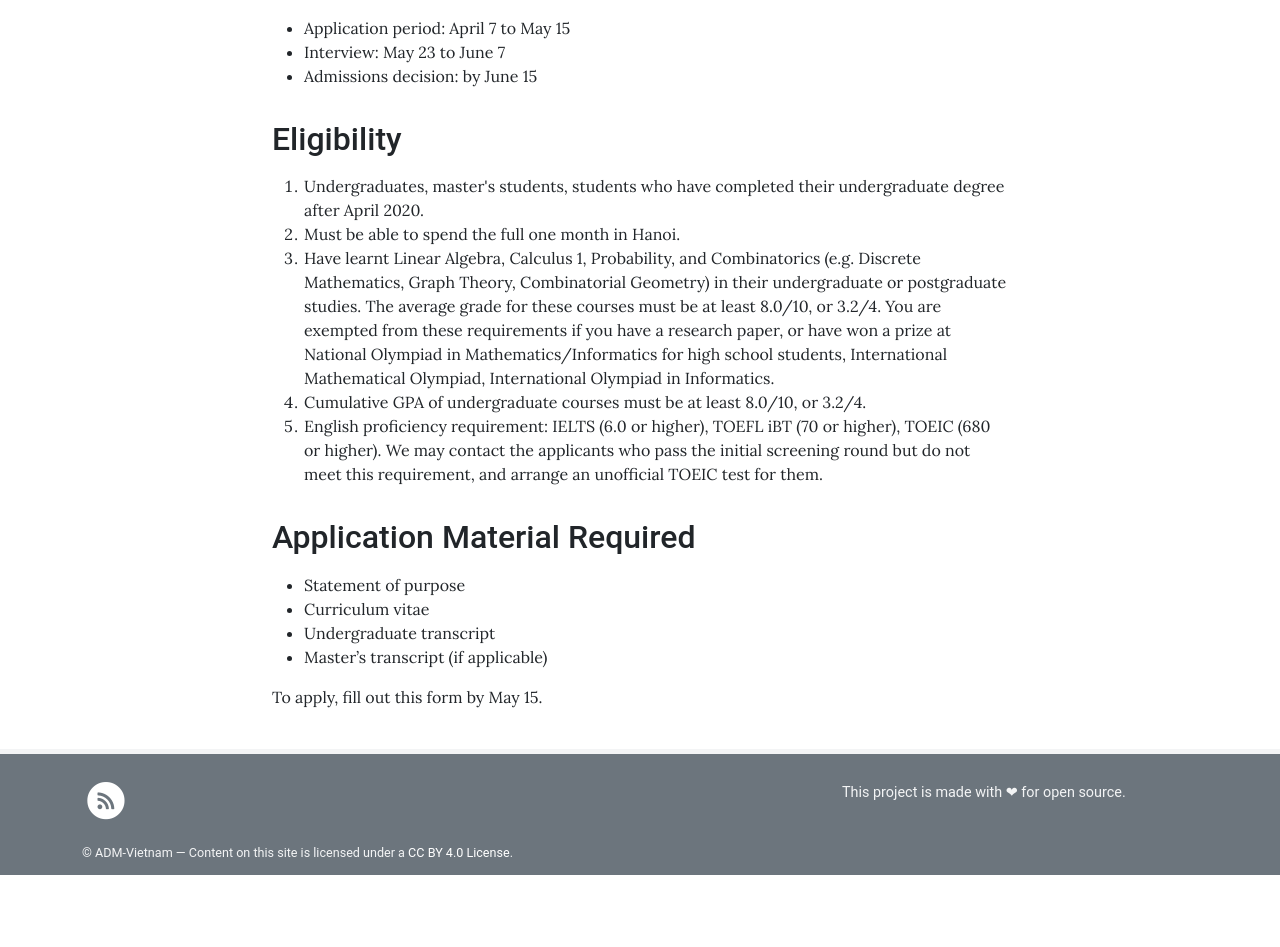
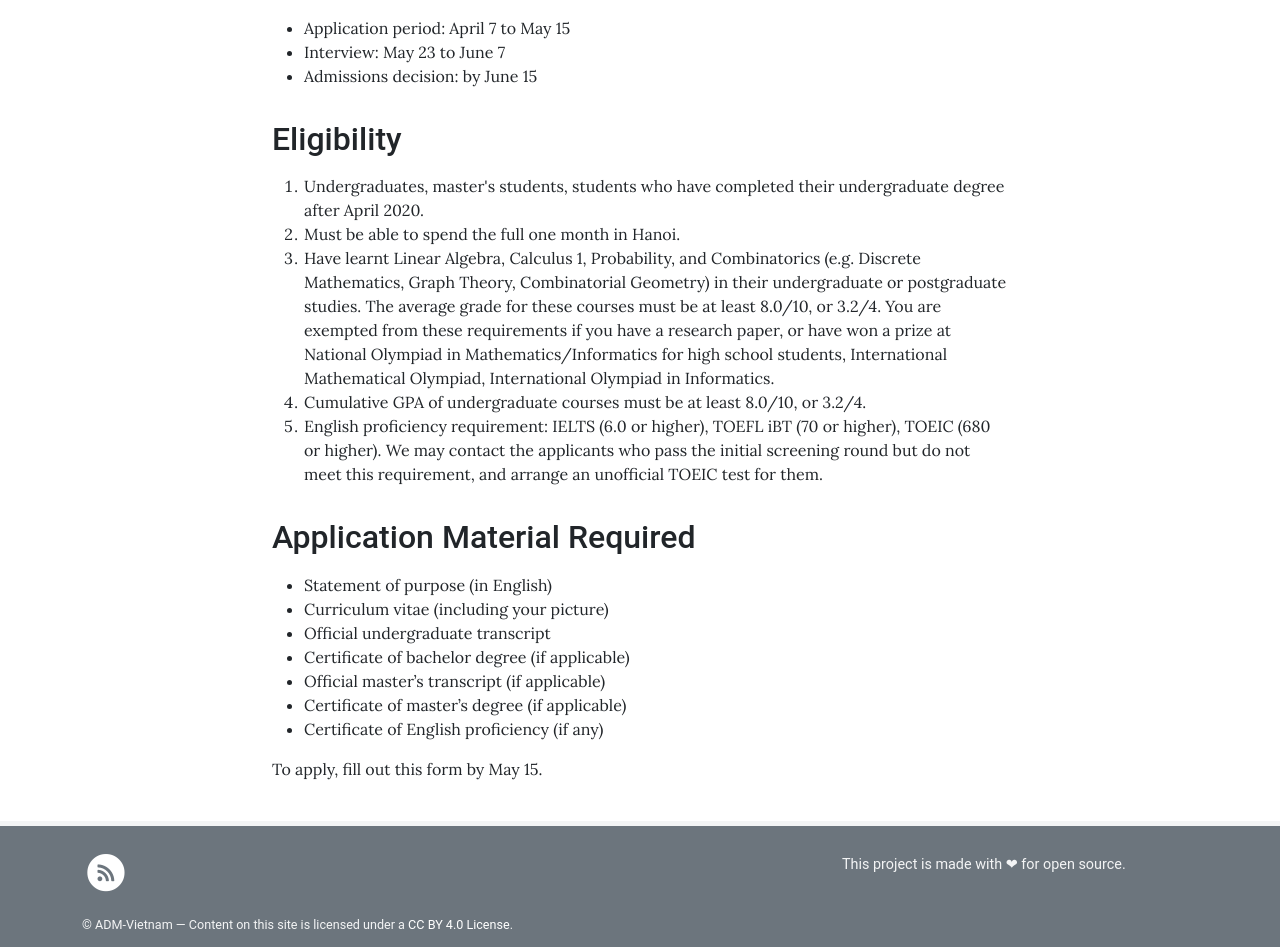
Before and after one commit to adm-vietnam/adm-vietnam.github.io, a Jekyll site: the page built from pages/Apply.md, in a window 1280 px wide. Shown: the part 329-1276 px from the top of the page. Built offline with Jekyll 4.4.1, drawn with Linux system fonts in a browser that asks for light colours; before the commit the page ends 1204 px from its top, so only the background shows below that.

Commit message:
Update Apply.md

```diff
--- a/pages/Apply.md
+++ b/pages/Apply.md
@@ -25,9 +25,12 @@ toc: false
 
 
 ## Application Material Required
-- Statement of purpose
-- Curriculum vitae
-- Undergraduate transcript
-- Master's transcript (if applicable)
+- Statement of purpose (in English)
+- Curriculum vitae (including your picture)
+- Official undergraduate transcript
+- Certificate of bachelor degree (if applicable)
+- Official master's transcript (if applicable)
+- Certificate of master's degree (if applicable)
+- Certificate of English proficiency (if any)
 
 To apply, fill out this form by May 15.
```
